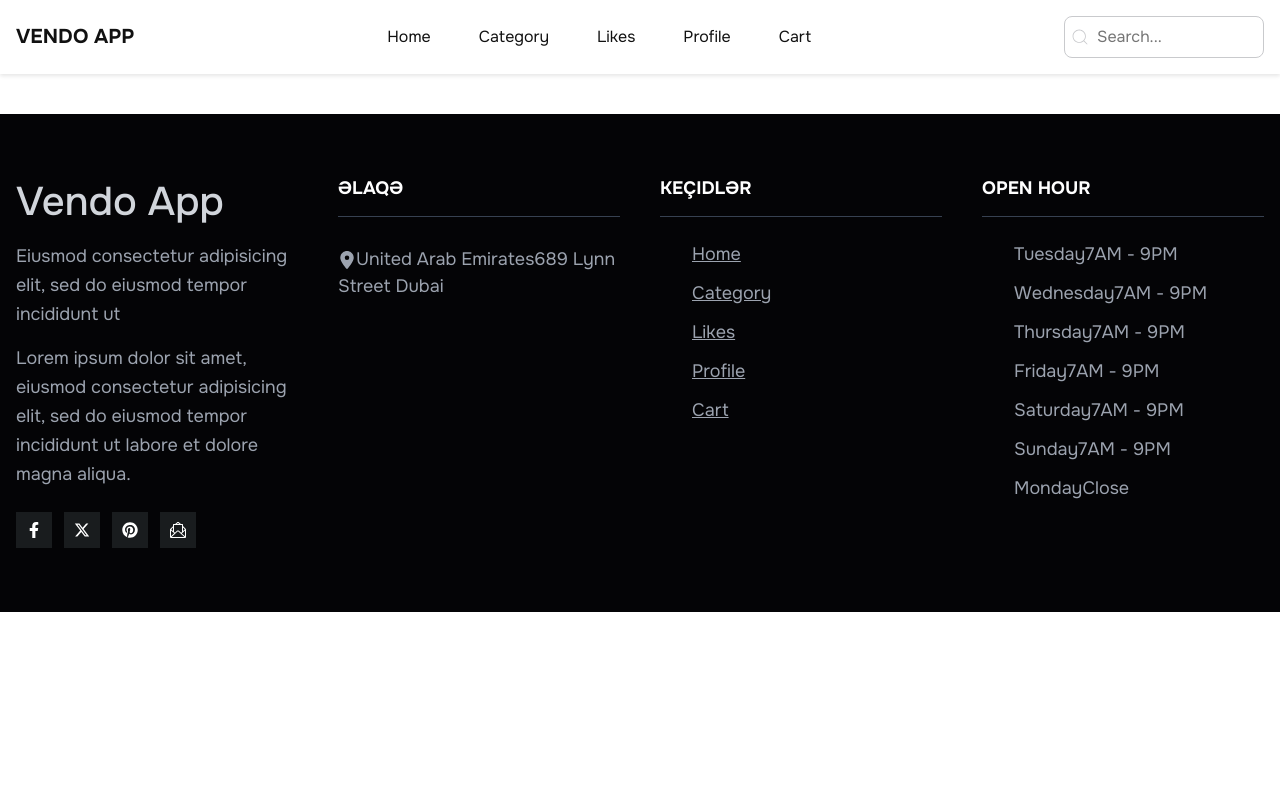
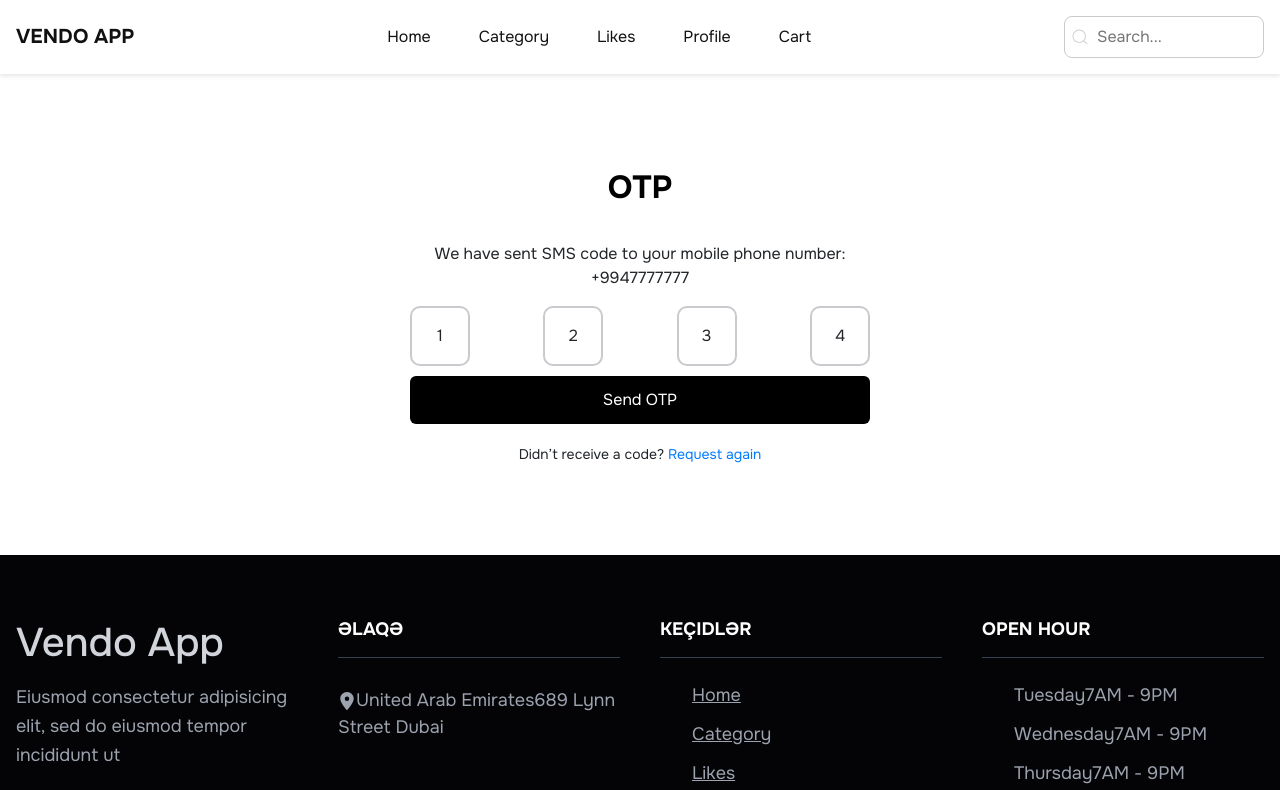
Before and after one commit to faridhajiev3/Libra-Media, a React (Vite) app in the folder Libra Media/: page /otp in a window 1280 px wide. Shown: the top 790 px of the page. Built offline with nearby package versions, Linux system fonts and the light colour scheme.

Commit message:
Fix login and sign-in section layout.

```diff
--- a/Libra Media/src/App.jsx
+++ b/Libra Media/src/App.jsx
@@ -25,6 +25,8 @@ import PersonalInformation from "./Profile/PersonalInformation";
 import FilterBar from "./components/FilterBar";
 import Addresses from "./Profile/Addresses";
 import LanguageSelector from "./Profile/LanguageSelector";
+import Forgot from "./registration/Forgot";
+import VerifyOtp from "./registration/VerifyOtp";
 
 const ProtectedRoute = ({ children }) => {
   const { isAuthenticated } = useSelector((state) => state.auth);
@@ -67,6 +69,8 @@ function App() {
           <Route path="/orderdetail" element={<OrderDetail />} />
           <Route path="/login" element={<Login />} />
           <Route path="/signup" element={<SignUp />} />
+          <Route path="/forgot" element={<Forgot />} />
+          <Route path="/otp" element={<VerifyOtp />} />
         </Routes>
       </PageContainer>
       {/* <Check item={cartItems} /> */}
--- a/Libra Media/src/i18n/i18n.js
+++ b/Libra Media/src/i18n/i18n.js
@@ -11,8 +11,8 @@ i18n
             az: {
                 translation: {
                     home: 'Ana Səhifə',
-                    category: 'Kateqoryalar',
-                    like: 'Sevimlİlər',
+                    category: 'Kateqoriyalar',
+                    like: 'Sevimlilər',
                     profile: 'Profil',
                     cart: 'Səbət',
                 }
--- a/Libra Media/src/pages/Detail/PageDetail.jsx
+++ b/Libra Media/src/pages/Detail/PageDetail.jsx
@@ -7,7 +7,7 @@ import { useDispatch, useSelector } from "react-redux";
 import { useParams } from "react-router-dom";
 import "../../scss/detail.scss";
 import { addToBasket } from "../../redux/slice/basketslice";
-import Comments from "../../components/comments";
+import Comments from "../../components/Comments";
 import ColorSelection from "./ColorSelection";
 import SizeSelection from "./SizeSelection";
 import ProductDetails from "./ProductDetails";
--- a/Libra Media/src/pages/SignUp/SignUp.jsx
+++ b/Libra Media/src/pages/SignUp/SignUp.jsx
@@ -40,9 +40,9 @@ function SignUp() {
             />
           </div>
 
-          <a href="#" className="forgot-password">
+          <NavLink to="/forgot" className="forgot-password">
             Forgot password?
-          </a>
+          </NavLink>
 
           <button type="submit" className="login-button">
             Log in
--- /dev/null
+++ b/Libra Media/src/registration/Forgot.jsx
@@ -0,0 +1,37 @@
+import React from 'react'
+import { NavLink, useNavigate } from 'react-router-dom'
+
+function Forgot() {
+    const navigate = useNavigate()
+    return (
+        <div className="login-container">
+            <div className="logo">
+                <span className="logo-text">Forgot</span>
+                <span className="logo-icon">🏙</span>
+                <span className="logo-text">Password</span>
+            </div>
+
+            <form >
+                <div className="input-wrapper">
+                    <input
+                        type="tel"
+                        placeholder="+994"
+                        className="login-input"
+                    />
+                </div>
+
+                <button onClick={()=>navigate("/otp")} type="submit" className="login-button">
+                    Send OTP
+                </button>
+            </form>
+
+
+
+            <div className="signup">
+                Back to <NavLink to="/login">Log in</NavLink>
+            </div>
+        </div>
+    )
+}
+
+export default Forgot
--- /dev/null
+++ b/Libra Media/src/registration/VerifyOtp.jsx
@@ -0,0 +1,38 @@
+import React from 'react'
+import { NavLink } from 'react-router-dom'
+
+function VerifyOtp() {
+    return (
+        <div className="login-container">
+            <div className="logo">
+                <span className="logo-text">OTP</span>
+            </div>
+            <p>We have sent SMS code to your mobile phone number: +9947777777</p>
+            <form >
+                <div className="input-box">
+                    {/* <input
+                        type="tel"
+                        placeholder="+994"
+                        className="login-input"
+                    /> */}
+                    <div className='inputNumber'>1</div>
+                    <div className='inputNumber'>2</div>
+                    <div className='inputNumber'>3</div>
+                    <div className='inputNumber'>4</div>
+                </div>
+
+                <button type="submit" className="login-button">
+                    Send OTP
+                </button>
+            </form>
+
+
+
+            <div className="signup">
+                Didn’t receive a code? <NavLink>Request again</NavLink>
+            </div>
+        </div>
+    )
+}
+
+export default VerifyOtp
--- a/Libra Media/src/scss/login.scss
+++ b/Libra Media/src/scss/login.scss
@@ -19,6 +19,21 @@
     .logo-icon {
       font-size: 42px;
       margin: 0 5px;
+    }
+  }
+
+  .input-box{
+    display: flex;
+    justify-content: space-between;
+
+    .inputNumber{
+      width: 60px;
+      height: 60px;
+      display: flex;
+      align-items: center;
+      justify-content: center;
+      border: 2px solid #C9CACD;
+      border-radius: 10px;
     }
   }
 
```
